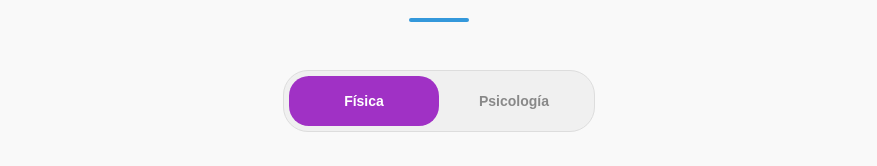
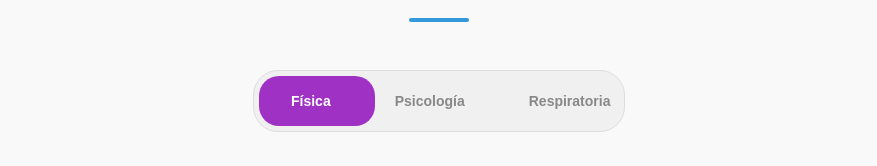
Before and after one commit to SamuelDiaz2/portal-web, a React (Vite) app: page /#/inicio in a window 1280 px wide. Shown: the part 634-800 px from the top of the page, without its empty margins (201-1078 px from the left). Built offline with nearby package versions, Linux system fonts and the light colour scheme; a web font is replaced by a local one.

Commit message:
nueva categoria en servicios

```diff
--- a/src/components/servicios/servicios.css
+++ b/src/components/servicios/servicios.css
@@ -48,7 +48,7 @@
     position: relative;
     display: flex;
     background-color: #f0f0f0; /* Color gris de fondo */
-    width: 300px;
+    width: 360px;
     height: 50px;
     border-radius: 25px; /* Forma de pastilla */
     padding: 5px;
@@ -58,17 +58,22 @@
 /* La pastilla negra que se desliza */
 .indicator {
     position: absolute;
-    width: calc(50% - 5px);
+    width: calc(33.33% - 7px);
     height: calc(100% - 10px);
     background-color: #a031c5; /* Negro sólido */
     border-radius: 20px;
-    transition: transform 0.3s cubic-bezier(0.4, 0, 0.2, 1);
+    transition: transform 0.3s ease;
     z-index: 1;
 }
 
-/* Mueve la pastilla a la derecha */
+/* Posición para Psicología (Centro) */
+.move-center {
+    transform: translateX(100%);
+}
+
+/* Posición para Respiratoria (Derecha) */
 .move-right {
-    transform: translateX(100%);
+    transform: translateX(211%);
 }
 
 /* Los botones transparentes encima del indicador */
@@ -76,15 +81,15 @@
     flex: 1;
     border: none;
     background: none;
-    z-index: 2; /* Por encima del indicador */
+    z-index: 2;
     cursor: pointer;
     font-weight: 700;
     font-size: 14px;
-    color: #888; /* Gris para el que no está seleccionado */
+    color: #888;
     transition: color 0.3s;
 }
 
-/* El texto se vuelve blanco cuando la pastilla negra está debajo */
+
 .btn-tab.active {
     color: #ffffff;
 }
@@ -103,7 +108,6 @@
 /* Tarjeta de servicio individual */
 .servicio-item {
     flex: 0 0 300px; /* No se encogen, ancho fijo de 300px */
-    scroll-snap-align: center; /* Se detienen en el centro al deslizar */
     background-color: #ffffff;
     border-radius: 30px; /* Estilo pastilla */
     box-shadow: 0 10px 25px rgba(0, 0, 0, 0.05);
@@ -154,4 +158,8 @@
     .servicios-container h2 {
         font-size: 2rem;
     }
+
+    .servicio-item {
+        scroll-snap-align: center; /* Se detienen en el centro al deslizar */
+    }
 }
--- a/src/components/servicios/servicios.json
+++ b/src/components/servicios/servicios.json
@@ -12,7 +12,7 @@
         "img": "https://fotografias.antena3.com/clipping/cmsimages02/2023/09/22/96FF2274-7286-491A-8030-739C4D4E47E1/nino-paralisis-cerebral-recibiendo-terapia_98.jpg?crop=1254,706,x0,y0&width=1900&height=1069&optimize=low&format=webply"
     },
     {
-        "categoria": "Física",
+        "categoria": "Respiratoria",
         "title": "Rehabilitación Cardíaca",
         "description": "Programas de ejercicio y educación para pacientes con enfermedades cardíacas.",
         "img": "https://www.shutterstock.com/image-vector/physiotherapist-guiding-patient-through-muscle-600nw-2701326519.jpg"
@@ -30,13 +30,13 @@
         "img": "https://img.freepik.com/fotos-premium/entrenador-que-ayuda-mujer-mayor-levantar-pesas-gimnasia-bola-ejercicio_13339-115476.jpg"
     },
     {
-        "categoria": "Física",
+        "categoria": "Respiratoria",
         "title": "Oximetría",
         "description": "Es un proceso fundamental para monitorear la función pulmonar y cardíaca en una persona con uso de oxígeno para realizar proceso de destete (retiro) de oxígeno.",
         "img": "https://vapotherm.com/wp-content/uploads/baby-3-1.jpg"
     },
     {
-        "categoria": "Física",
+        "categoria": "Respiratoria",
         "title": "Terapia Respiratoria",
         "description": "Tratamos y mejoramos la función pulmonar y la capacidad respiratoria del paciente, siendo un proceso vital en el manejo de enfermedades como, gripa, neumonía, bronquitis EPOC, asma o eventos quirúrgicos. Ideal para todo tipo de población",
         "img": "https://www.shutterstock.com/image-photo/young-girl-doctor-makes-inhalation-600nw-2394627901.jpg"
--- a/src/components/servicios/servicios.jsx
+++ b/src/components/servicios/servicios.jsx
@@ -18,8 +18,11 @@ function Servicios() {
                 {/* --- NUEVO SELECTOR SEGMENTADO --- */}
                 <div className='eleccion-servicios'>
                     <div className="segmented-control">
-                        {/* El indicador es la "pastilla" negra que se mueve detras */}
-                        <div className={`indicator ${categoriaActual === "Psicología" ? "move-right" : ""}`}></div>
+
+                        <div className={`indicator ${
+                            categoriaActual === "Psicología" ? "move-center" :
+                            categoriaActual === "Respiratoria" ? "move-right" : ""
+                        }`}></div>
 
                         <button
                             className={`btn-tab ${categoriaActual === "Física" ? "active" : ""}`}
@@ -33,6 +36,13 @@ function Servicios() {
                             onClick={() => setCategoriaActual("Psicología")}
                         >
                             Psicología
+                        </button>
+
+                        <button
+                            className={`btn-tab ${categoriaActual === "Respiratoria" ? "active" : ""}`}
+                            onClick={() => setCategoriaActual("Respiratoria")}
+                        >
+                            Respiratoria
                         </button>
                     </div>
                 </div>
```
